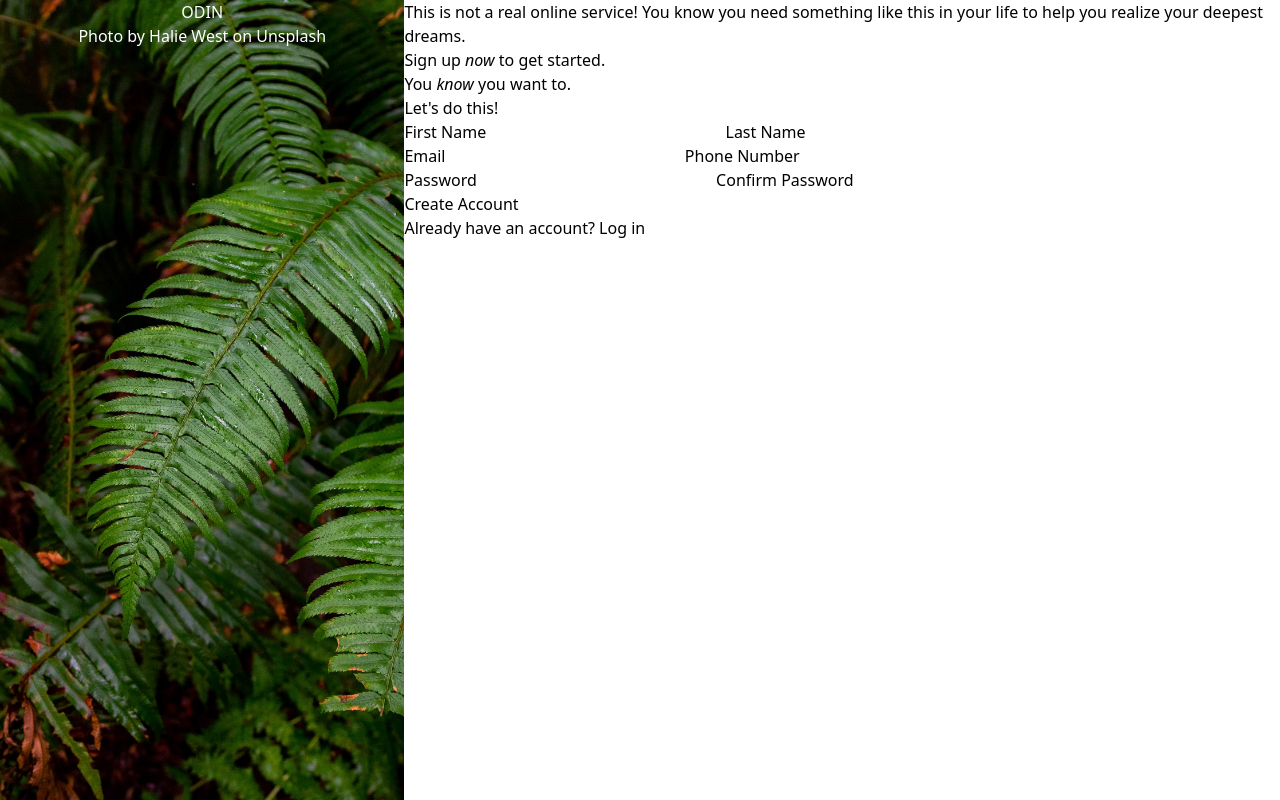
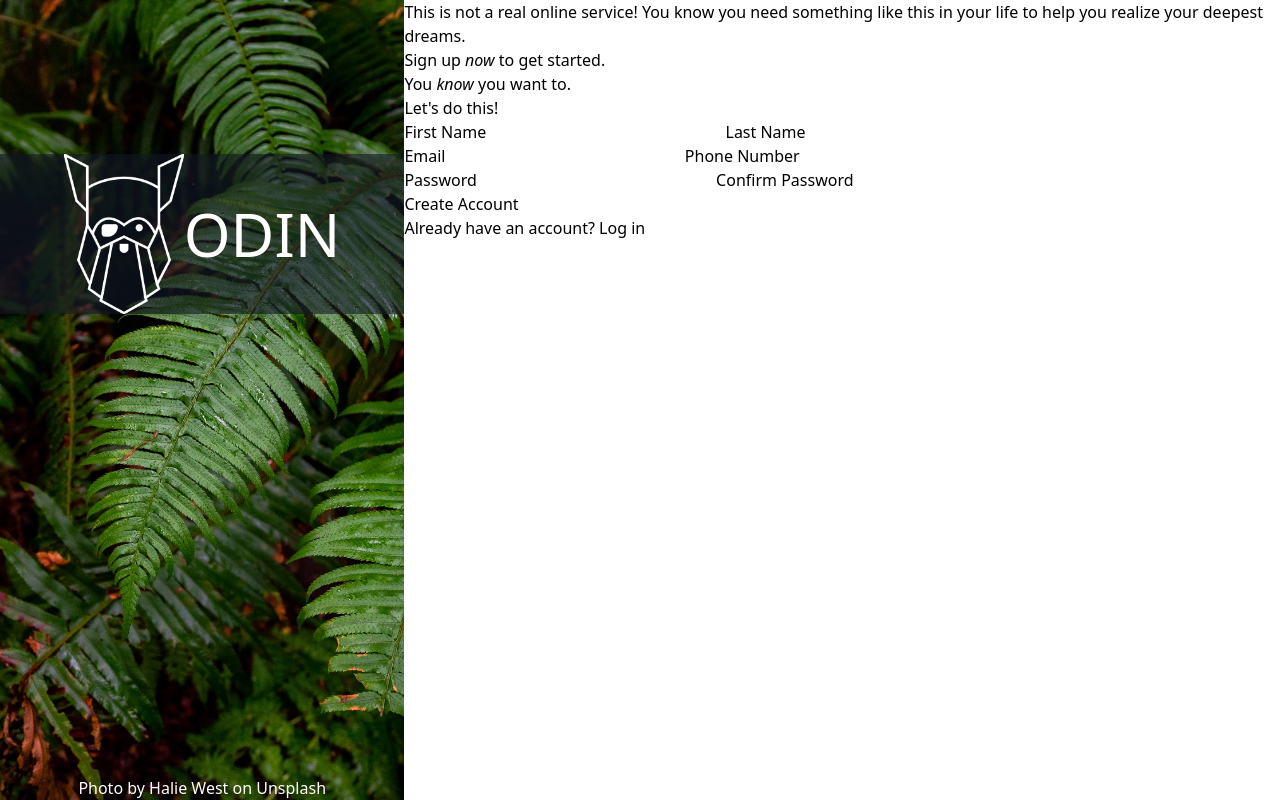
Before and after one commit to mateusmeloxyz/sign-up-form, a website: page src/index.html in a window 1280 px wide. Drawn offline with Linux system fonts and the light colour scheme.

Commit message:
Adjust odin logo position and font size

```diff
--- a/src/index.html
+++ b/src/index.html
@@ -11,10 +11,16 @@
 
 <body class="h-dvh">
   <div class="flex flex-row h-full">
-    <div class="flex flex-col bg-cover text-white w-1/3 text-center" style="background-image: url('../img/leaves.avif')">
-      <h1>ODIN</h1>
-
-      <p>Photo by <a href="">Halie West</a> on <a href="">Unsplash</a></p>
+    <div class="flex justify-between flex-col bg-cover text-white w-1/3 text-center" style="background-image: url('../img/leaves.avif')">
+      <div class="flex flex-row justify-center items-center grow self-stretch">
+        <div class="flex flex-row justify-center items-center bg-gray-900/60 grow">
+          <img src="../img/odin-lined.png" alt="" class="h-40">
+          <h1 class="text-6xl">ODIN</h1>
+        </div>
+      </div>
+      <div class="grow content-end">
+        <p class="">Photo by <a href="">Halie West</a> on <a href="">Unsplash</a></p>
+      </div>
     </div>
 
     <div>
```
Also changed, not shown: src/output.css.
